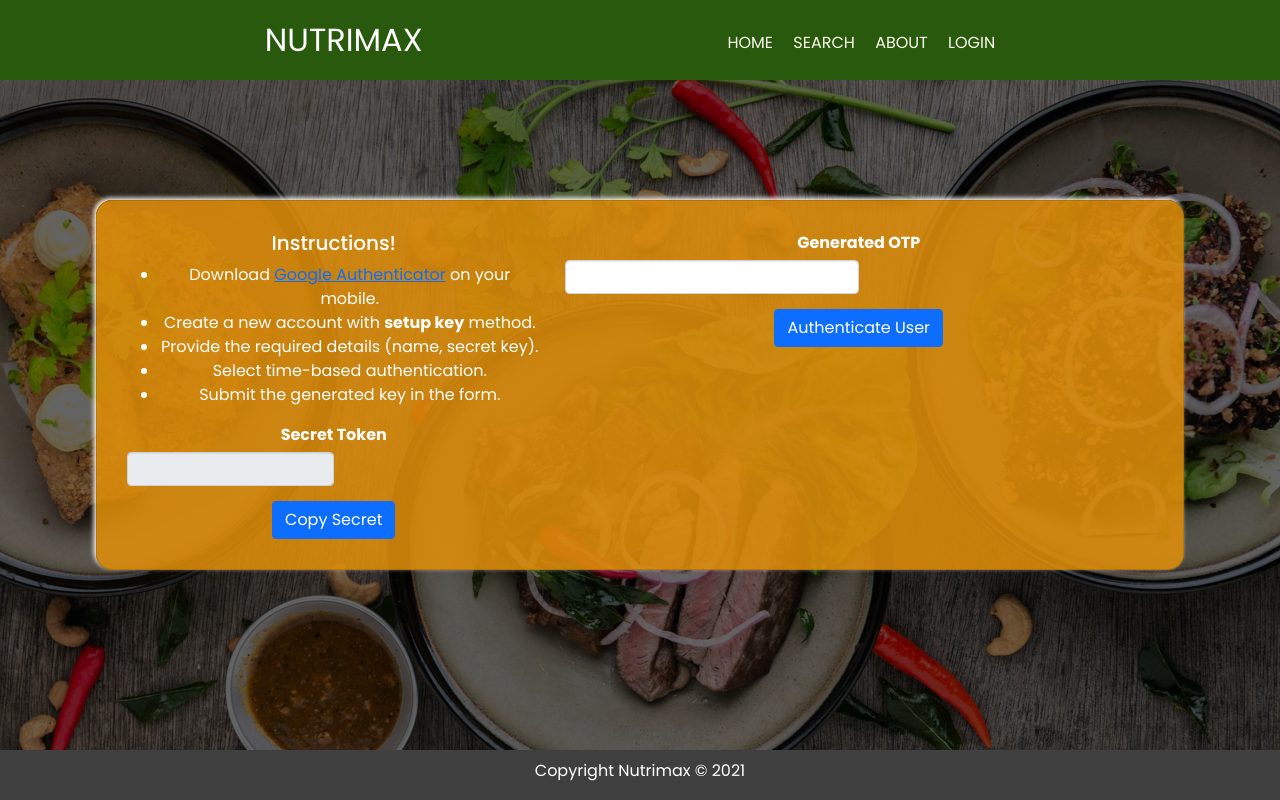
After one commit to peterken674/nutrimax, a Flask app: template app/templates/auth/login_2fa.html in a window 1280 px wide. The commit adds this page. Run offline with Flask 2, Linux system fonts and the light colour scheme; the template is opened without the code that fills it, so the values that code supplies are empty; some libraries are stand-ins or nearby versions; some web fonts are replaced.

Commit message:
Final commit before presentation.

```diff
--- a/app/main/views.py
+++ b/app/main/views.py
@@ -17,6 +17,7 @@ def index():
     return render_template('index.html', title=title)
 
 @main.route('/info', methods = ['GET','POST'])
+@login_required
 def info():
     '''View the search page.
     '''
--- a/app/static/css/style.css
+++ b/app/static/css/style.css
@@ -128,7 +128,7 @@ body {
     height: 90%;
     background-color: #e2900bdc;
     color:white;
-    font-weight: bold;
+    box-shadow: -2px -2px 5px white;
 }
 
 .card-heading{
--- /dev/null
+++ b/app/templates/auth/login_2fa.html
@@ -0,0 +1,69 @@
+{% extends "base.html" %}
+
+{% block main %}
+{{ super() }}
+<div class="container card">
+    <div class="row justify-content-center">
+        <div class="col-lg-5">
+            <form>
+                <div>
+                    <h5>Instructions!</h5>
+                    <ul>
+                        <li>Download <a
+                                href="https://play.google.com/store/apps/details?id=com.google.android.apps.authenticator2&hl=en&gl=US"
+                                target="_blank">Google Authenticator</a> on your mobile.</li>
+                        <li>Create a new account with <strong>setup key</strong> method.</li>
+                        <li>Provide the required details (name, secret key).</li>
+                        <li>Select time-based authentication.</li>
+                        <li>Submit the generated key in the form.</li>
+                    </ul>
+                </div>
+                <div class="form-group">
+                    <label for="secret">Secret Token</label>
+                    <input type="text" class="form-control" id="secret" value="{{ secret }}" readonly>
+                </div>
+                <div class="text-center">
+                    <button type="button" class="btn btn-primary" onclick="copySecret()">Copy Secret</button>
+                </div>
+            </form>
+        </div>
+        <div class="col-lg-7">
+            {% with messages = get_flashed_messages(with_categories=true) %}
+            {% if messages %}
+            {% for category, message in messages %}
+            <div class="alert alert-{{ category }}" role="alert">
+                {{ message }}
+            </div>
+            {% endfor %}
+            {% endif %}
+            {% endwith %}
+            <form method="POST">
+                <div class="form-group">
+                    <label for="otp">Generated OTP</label>
+                    <input type="hidden" name="secret" value="{{ secret }}" required>
+                    <input type="number" class="form-control" id="otp" name="otp" required>
+                </div>
+                <div class="text-center">
+                    <button type="submit" class="btn btn-primary">Authenticate User</button>
+                </div>
+            </form>
+        </div>
+    </div>
+</div>
+
+<script>
+    function copySecret() {
+        /* Get the text field */
+        let copyText = document.getElementById("secret");
+
+        /* Select the text field */
+        copyText.select();
+        copyText.setSelectionRange(0, 99999); /*For mobile devices*/
+
+        /* Copy the text inside the text field */
+        document.execCommand("copy");
+
+        /*alert("Successfully copied TOTP secret token!");*/
+    }
+</script>
+{% endblock %}
```
Also changed, not shown: app/templates/about.html (+8 -9 lines).
